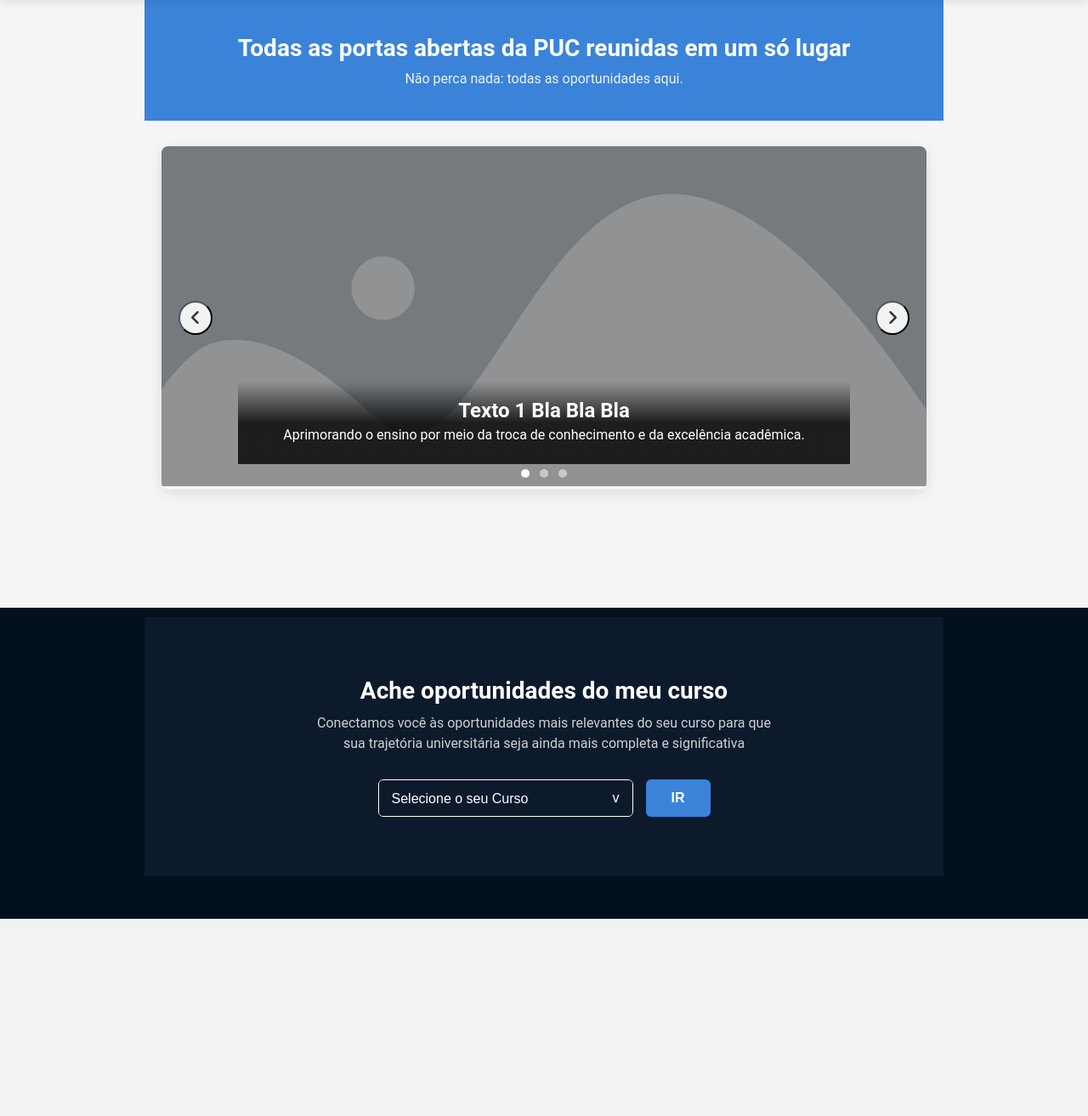
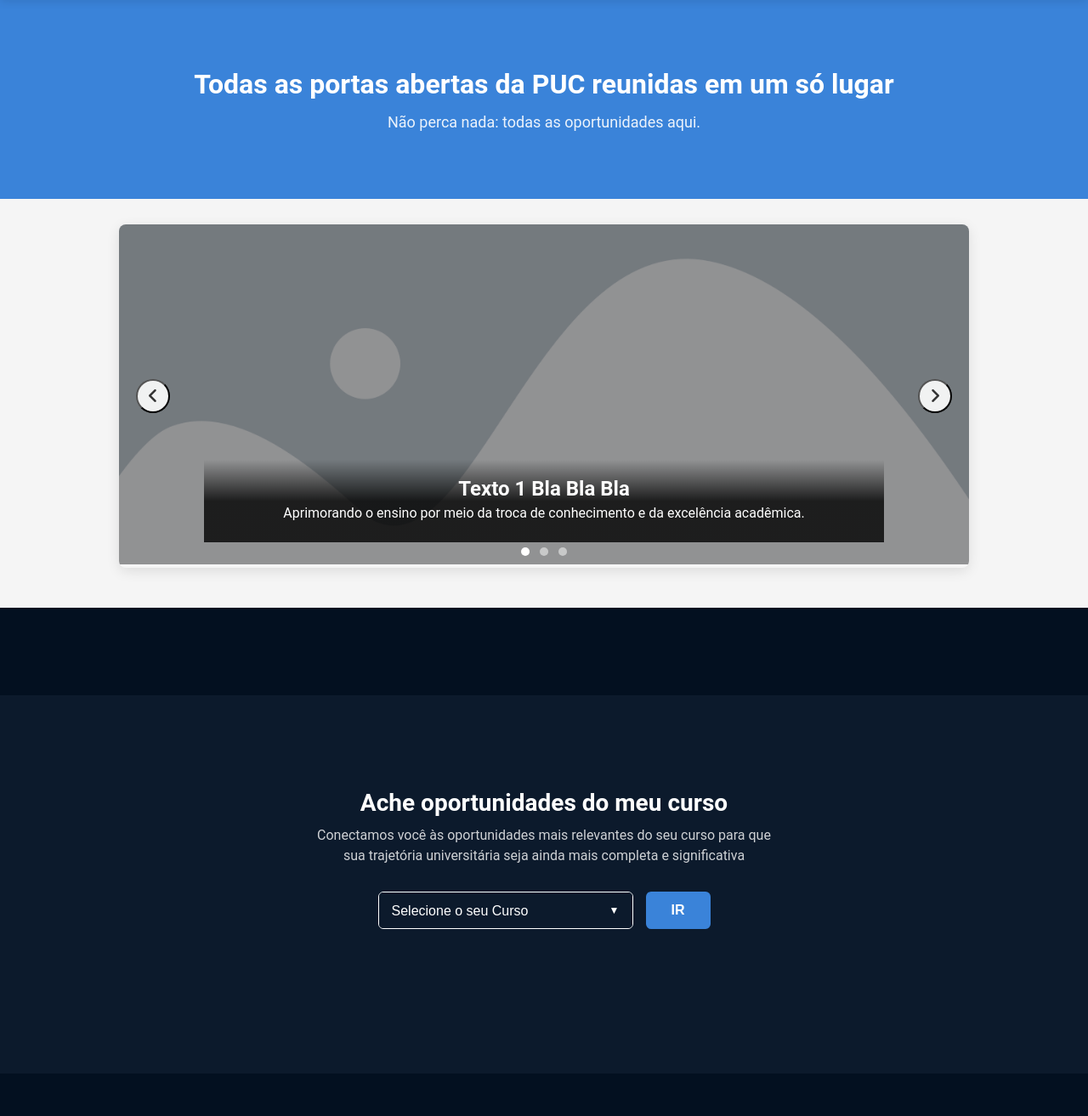
Before and after one commit to udagla5/INF1039---25.2---Time-1, a Django app: page / in a window 1280 px wide. Shown: the part 85-1398 px from the top of the page at 85% size. Before the commit the page ends 1166 px from the top, so only its background shows below. Run offline with Django 5.2, Linux system fonts and the light colour scheme.

Commit message:
home
a home tava brigando com o css do base

```diff
--- a/Projeto Django/nop/static/css/home_style.css
+++ b/Projeto Django/nop/static/css/home_style.css
@@ -22,8 +22,9 @@ body {
     overflow-x: hidden;
 }
 
+/* Container principal - APENAS para o conteúdo centralizado */
 .main-content {
-    max-width: 1200px;
+    max-width: 1400px;
     margin: 0 auto;
     padding: 0 20px;
     padding-bottom: 50px;
@@ -40,126 +41,53 @@ body {
     border: 0;
 }
 
-/* -------------------- 1. CABEÇALHO -------------------- */
+/* ========== REMOVIDO: ESTILOS DO HEADER (AGORA ESTÃO NO BASE.CSS) ========== */
+/* ❌ REMOVIDO:
+.main-header {}
+.header-content {}
+.logo-area {}
+.header-logo-grande {}
+.header-logo-pequena {}
+.search-bar-header {}
+.search-bar-header input {}
+.clear-search-btn {}
+.auth-links {}
+.auth-links a {}
+.auth-links i {}
+.signup-btn {}
+*/
 
-.main-header {
-    background-color: var(--color-text-light);
-    border-bottom: 1px solid #E0E0E0;
-    padding: 10px 0;
-    z-index: 10;
-    position: relative;
-}
-
-.header-content {
-    max-width: 1200px;
-    margin: 0 auto;
-    padding: 0 20px;
-    display: flex;
-    justify-content: space-between;
-    align-items: center;
-    padding-left: 30px;
-}
-
-/* Logos na Esquerda */
-.logo-area {
-    display: flex;
-    align-items: center;
-    gap: 10px;
-}
-
-.header-logo-grande {
-    width: 40px;
-    height: auto;
-}
-
-.header-logo-pequena {
-    width: 30px;
-    height: auto;
-}
-
-/* Barra de Busca */
-.search-bar-header {
-    position: relative;
-    width: 260px;
-}
-
-.search-bar-header input {
-    width: 100%;
-    height: 38px;
-    border: 1px solid #ddd;
-    border-radius: 20px;
-    padding: 0 40px 0 15px;
-    font-size: 14px;
-    outline: none;
-    transition: 0.2s;
-}
-
-.search-bar-header input:focus {
-    border-color: #999;
-}
-
-.clear-search-btn {
-    position: absolute;
-    right: 12px;
-    top: 50%;
-    transform: translateY(-50%);
-    background: none;
-    border: none;
-    font-size: 18px;
-    cursor: pointer;
-    display: none;
-    color: #555;
-    padding: 0;
-}
-
-
-/* Ícones e Links de Autenticação */
-.auth-links {
-    display: flex;
-    align-items: center;
-    gap: 25px;
-}
-
-.auth-links a {
-    text-decoration: none;
-    color: var(--color-text-dark);
-    font-size: 14px;
-    font-weight: 500;
-    padding: 5px 0;
-}
-
-.auth-links i {
-    font-size: 20px;
-    color: var(--color-text-dark);
-}
-
-/* Botão Sign Up */
-.signup-btn {
-    background-color: var(--color-dark-blue);
-    color: var(--color-text-light) !important;
-    padding: 8px 25px;
-    border-radius: 4px;
-    font-weight: 500;
-}
-
-/* -------------------- 2. BANNER HERO -------------------- */
+/* -------------------- 2. BANNER HERO (LARGURA TOTAL) -------------------- */
 
 .hero-banner {
     background-color: var(--color-puc-blue);
     color: var(--color-text-light);
     text-align: center;
-    padding: 40px 20px;
+    padding: 80px 20px;
     margin-bottom: 30px;
+    width: 100vw;
+    position: relative;
+    left: 50%;
+    right: 50%;
+    margin-left: -50vw;
+    margin-right: -50vw;
+}
+
+.hero-content {
+    max-width: 1200px;
+    margin: 0 auto;
+    padding: 0 20px;
 }
 
 .main-message {
-    font-size: 28px;
+    font-size: 32px;
     font-weight: 700;
-    margin-bottom: 10px;
+    margin-bottom: 15px;
+    line-height: 1.2;
 }
 
 .secondary-message {
-    font-size: 16px;
+    font-size: 18px;
     font-weight: 400;
     opacity: 0.9;
 }
@@ -174,7 +102,7 @@ body {
 }
 
 #opportunityCarousel {
-    width: 900px;
+    width: 1000px;
     border-radius: 8px;
     overflow: hidden;
     box-shadow: 0 4px 15px rgba(0, 0, 0, 0.1);
@@ -203,8 +131,6 @@ body {
     display: block;
 }
 
-/* FIM DAS REGRAS ESSENCIAIS */
-
 .carousel-item img {
     height: 400px;
     width: 100%;
@@ -226,7 +152,6 @@ body {
     color: var(--color-text-light);
 }
 
-
 .carousel-caption h5 {
     font-size: 24px;
     font-weight: 700;
@@ -239,7 +164,6 @@ body {
     margin-bottom: 5px;
     color: var(--color-text-light);
 }
-
 
 /* Controles de Navegação */
 .carousel-control-prev,
@@ -265,12 +189,10 @@ body {
     background-color: var(--color-text-light);
 }
 
-/* Posição Extrema Esquerda */
 #opportunityCarousel .carousel-control-prev {
     left: 20px;
 }
 
-/* Posição Extrema Direita */
 #opportunityCarousel .carousel-control-next {
     right: 20px;
 }
@@ -294,7 +216,6 @@ body {
     position: static;
     left: auto;
 }
-
 
 /* Indicadores (Pontinhos) */
 .carousel-indicators {
@@ -322,15 +243,20 @@ body {
     background-color: var(--color-text-light);
 }
 
-/* -------------------- 4. SEÇÃO DE FILTRO POR CURSO - CORREÇÕES APLICADAS -------------------- */
+/* -------------------- 4. SEÇÃO DE FILTRO POR CURSO (LARGURA TOTAL) -------------------- */
 
 .course-filter-section {
     background-color: var(--color-dark-blue);
     color: var(--color-text-light);
-    padding: 50px 20px;
+    padding: 90px 20px;
     text-align: center;
     margin-top: 50px;
-    width: 100%;
+    width: 100vw;
+    position: relative;
+    left: 50%;
+    right: 50%;
+    margin-left: -50vw;
+    margin-right: -50vw;
 }
 
 .filter-box {
@@ -385,27 +311,16 @@ body {
     line-height: 20px;
 }
 
-.current-selection {
-    position: absolute;
-    top: 50%;
-    transform: translateY(-50%);
-    left: 15px;
-    font-size: 16px;
-    font-weight: 500;
-    pointer-events: none;
-    text-transform: uppercase;
-    display: none;
-}
-
 .select-wrapper::after {
-    content: "v";
+    content: "▼";
     font-family: Arial, sans-serif;
     color: var(--color-text-light);
     position: absolute;
     right: 15px;
     top: 50%;
-    transform: translateY(-50%) rotate(0deg);
+    transform: translateY(-50%);
     pointer-events: none;
+    font-size: 12px;
 }
 
 .ir-btn {
@@ -425,7 +340,120 @@ body {
     background-color: #316eb5;
 }
 
-#clear-btn {
-  margin-left: 5px;
-  cursor: pointer;
+/* -------------------- FOOTER (LARGURA TOTAL) -------------------- */
+
+.main-footer {
+    background-color: var(--color-dark-blue);
+    height: 60px;
+    width: 100vw;
+    position: relative;
+    left: 50%;
+    right: 50%;
+    margin-left: -50vw;
+    margin-right: -50vw;
 }
+
+/* -------------------- RESPONSIVIDADE -------------------- */
+
+@media (max-width: 1024px) {
+    #opportunityCarousel {
+        width: 90%;
+    }
+}
+
+@media (max-width: 768px) {
+    .hero-banner {
+        padding: 60px 15px;
+    }
+
+    .main-message {
+        font-size: 26px;
+    }
+
+    .secondary-message {
+        font-size: 16px;
+    }
+
+    #opportunityCarousel {
+        width: 100%;
+        min-height: 300px;
+    }
+
+    .carousel-item img {
+        height: 300px;
+    }
+
+    .carousel-caption h5 {
+        font-size: 20px;
+    }
+
+    .carousel-caption p {
+        font-size: 14px;
+    }
+
+    .filter-form {
+        flex-direction: column;
+        gap: 15px;
+    }
+
+    .select-wrapper {
+        width: 100%;
+    }
+
+    .ir-btn {
+        width: 100%;
+    }
+
+    .filter-title {
+        font-size: 24px;
+    }
+
+    .course-filter-section {
+        padding: 60px 15px;
+    }
+}
+
+@media (max-width: 480px) {
+    .main-content {
+        padding: 0 15px;
+    }
+
+    .hero-banner {
+        padding: 40px 10px;
+    }
+
+    .main-message {
+        font-size: 22px;
+    }
+
+    .secondary-message {
+        font-size: 14px;
+    }
+
+    #opportunityCarousel {
+        min-height: 250px;
+    }
+
+    .carousel-item img {
+        height: 250px;
+    }
+
+    .carousel-control-prev,
+    .carousel-control-next {
+        width: 35px;
+        height: 35px;
+    }
+
+    .carousel-control-prev-icon i,
+    .carousel-control-next-icon i {
+        font-size: 16px;
+    }
+
+    .filter-title {
+        font-size: 22px;
+    }
+
+    .course-filter-section {
+        padding: 40px 10px;
+    }
+}
```
